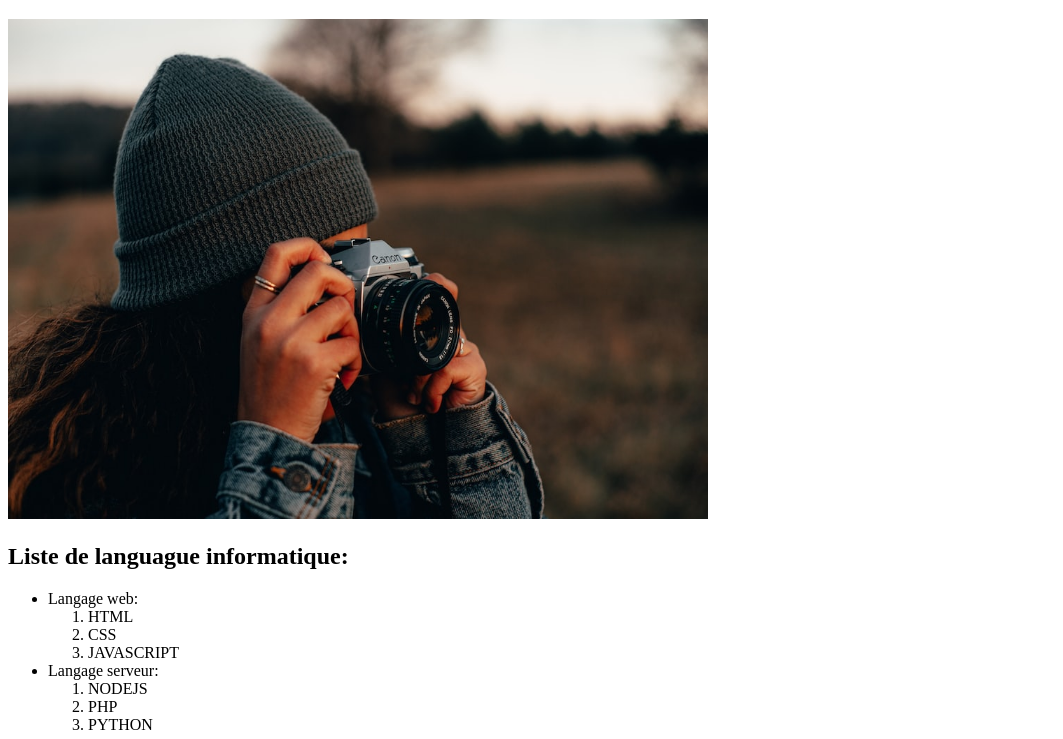
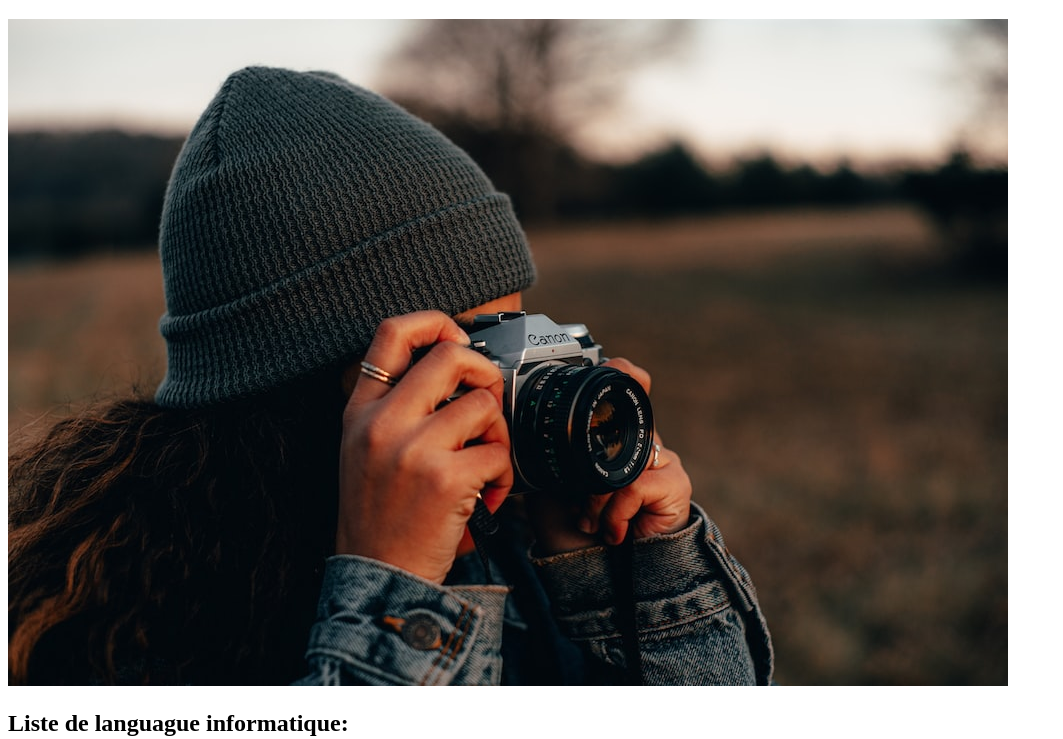
Before and after one commit to AleMonFer/Formation_ADRAR, a plain HTML site: page 5_Exercices_En_Cours_Formation/HTML/Exercice4/index.html in a window 1280 px wide. Shown: the part 61-800 px from the top of the page, without its empty margins (0-1063 px from the left). Drawn offline with Linux system fonts and the light colour scheme.

Commit message:
Update index.html

```diff
--- a/5_Exercices_En_Cours_Formation/HTML/Exercice4/index.html
+++ b/5_Exercices_En_Cours_Formation/HTML/Exercice4/index.html
@@ -6,7 +6,7 @@
 </head>
 <body>
     <h1>Really Big Title</h1>
-    <img src="img1.jpg" alt="Girl taking picture with her high-end camera" width="700" height="500">
+    <img src="img1.jpg" alt="Girl taking picture with her high-end camera">
     <h2>Liste de languague informatique:</h2>
     <ul>
         <li>Langage web:</li>
```
Lines whose indentation alone changed are shown as unchanged.
